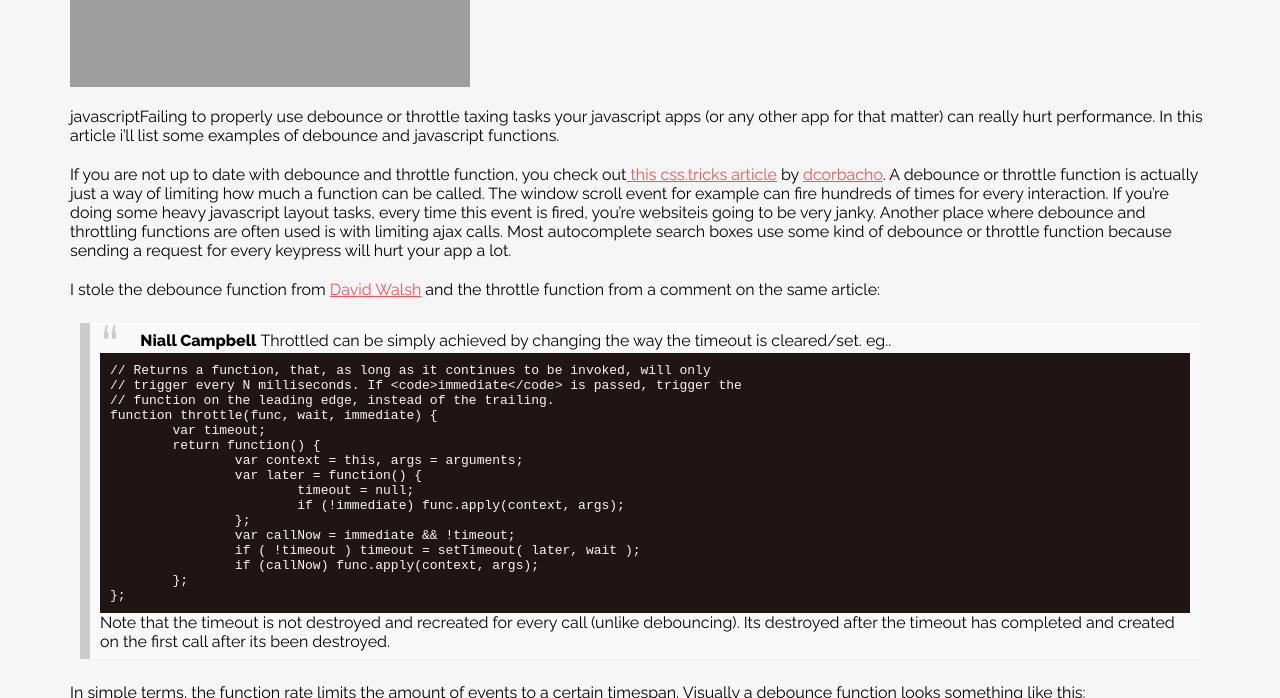
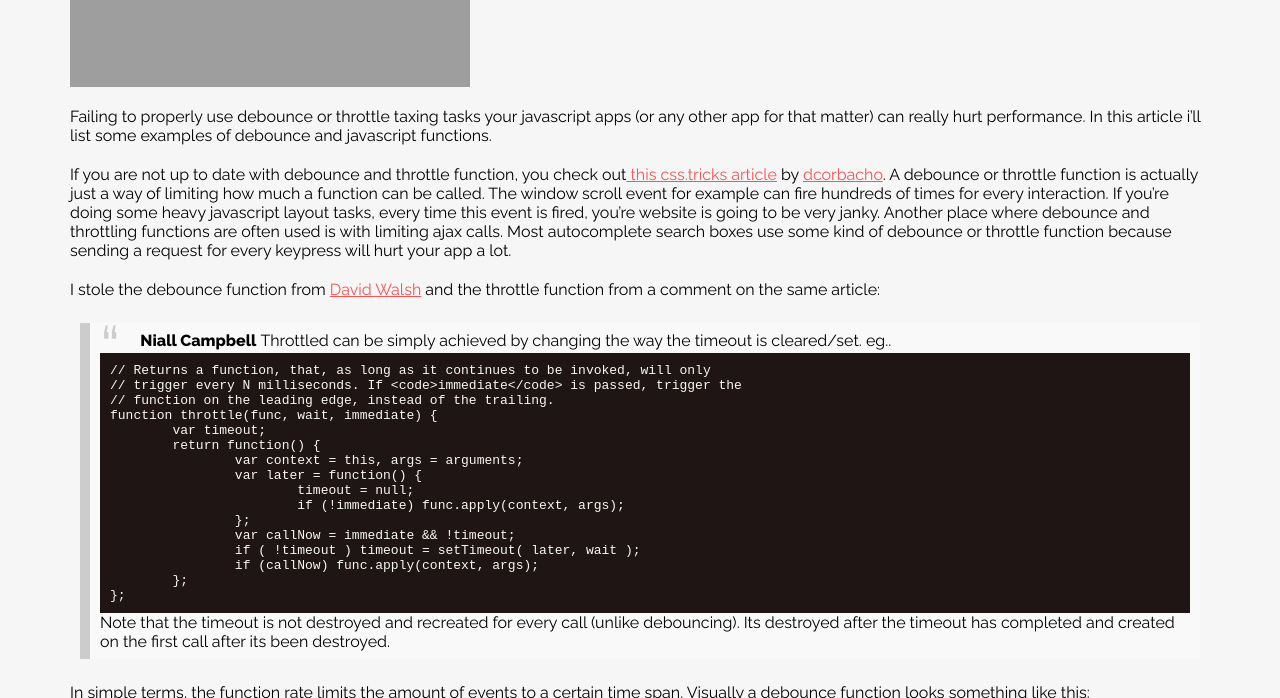
Before and after one commit to LesterGallagher/LesterGallagher.github.io, a Jekyll site: the page built from _posts/2019-05-25-all-about-debouncing-and-throttling.md, in a window 1280 px wide and 1400 px high, cut to the strip 628-1326 px from the top of the window. Built offline with Jekyll 4.4.1, drawn with Linux system fonts in a browser that asks for light colours; comment, search, counter and statistics services are not loaded; some of the changed text lies outside the part shown.

Commit message:
Update from Forestry.io Sem Postma updated _posts/2019-05-25-all-about-debouncing-and-throttling.md

````diff
--- a/_posts/2019-05-25-all-about-debouncing-and-throttling.md
+++ b/_posts/2019-05-25-all-about-debouncing-and-throttling.md
@@ -13,16 +13,15 @@ portal_image: ''
 portal_link: ''
 
 ---
-javascriptFailing to properly use debounce or throttle taxing tasks your javascript apps (or any other app for that matter) can really hurt performance. In this article i'll list some examples of debounce and javascript functions.
+Failing to properly use debounce or throttle taxing tasks your javascript apps (or any other app for that matter) can really hurt performance. In this article i'll list some examples of debounce and javascript functions.
 
-If you are not up to date with debounce and throttle function, you check out[ this css.tricks article](https://css-tricks.com/debouncing-throttling-explained-examples/) by [dcorbacho](https://css-tricks.com/author/dcorbacho/ "https://css-tricks.com/author/dcorbacho/"). A debounce or throttle function is actually just a way of limiting how much a function can be called. The window scroll event for example can fire hundreds of times for every interaction. If you're doing some heavy javascript layout tasks, every time this event is fired, you're websiteis going to be very janky. Another place where debounce and throttling functions are often used is with limiting ajax calls. Most autocomplete search boxes use some kind of debounce or throttle function because sending a request for every keypress will hurt your app a lot.
+If you are not up to date with debounce and throttle function, you check out[ this css.tricks article](https://css-tricks.com/debouncing-throttling-explained-examples/) by [dcorbacho](https://css-tricks.com/author/dcorbacho/ "https://css-tricks.com/author/dcorbacho/"). A debounce or throttle function is actually just a way of limiting how much a function can be called. The window scroll event for example can fire hundreds of times for every interaction. If you're doing some heavy javascript layout tasks, every time this event is fired, you're website is going to be very janky. Another place where debounce and throttling functions are often used is with limiting ajax calls. Most autocomplete search boxes use some kind of debounce or throttle function because sending a request for every keypress will hurt your app a lot.
 
 I stole the debounce  function from [David Walsh](https://davidwalsh.name/) and the throttle function from a comment on the same article:
 
 > **Niall Campbell**
 >
 > Throttled can be simply achieved by changing the way the timeout is cleared/set. eg..
->
 >
 >     // Returns a function, that, as long as it continues to be invoked, will only
 >     // trigger every N milliseconds. If <code>immediate</code> is passed, trigger the
@@ -41,10 +40,9 @@ I stole the debounce  function from [David Walsh](https://davidwalsh.name/) and
 >     	};
 >     };
 >
->
 > Note that the timeout is not destroyed and recreated for every call (unlike debouncing). Its destroyed after the timeout has completed and created on the first call after its been destroyed.
 
-In simple terms, the function rate limits the amount of events to a certain timespan. Visually a debounce function looks something like this:
+In simple terms, the function rate limits the amount of events to a certain time span. Visually a debounce function looks something like this:
 
 ![](/uploads/debounce.gif)
 
@@ -79,7 +77,6 @@ var debounce = function debounce(wait, immediate) {
 // window.onscroll = debounce(200)(function() {
 // 	console.log(window.pageYOffset )
 // });
-
 ```
 
 The throttle snippet:
@@ -179,9 +175,7 @@ setTimeout(() => update('batched'), delay += 300);
 
 Which will result in:
 
-```
-index.js:85 All of these
-index.js:85 arguments are being batched
-```
+    index.js:85 All of these
+    index.js:85 arguments are being batched
 
 <p> </p>
````
Also changed, not shown: other parts of _posts/2019-05-25-all-about-debouncing-and-throttling.md (+5 -6 lines), .forestry/front_matter/templates/post.yml.
